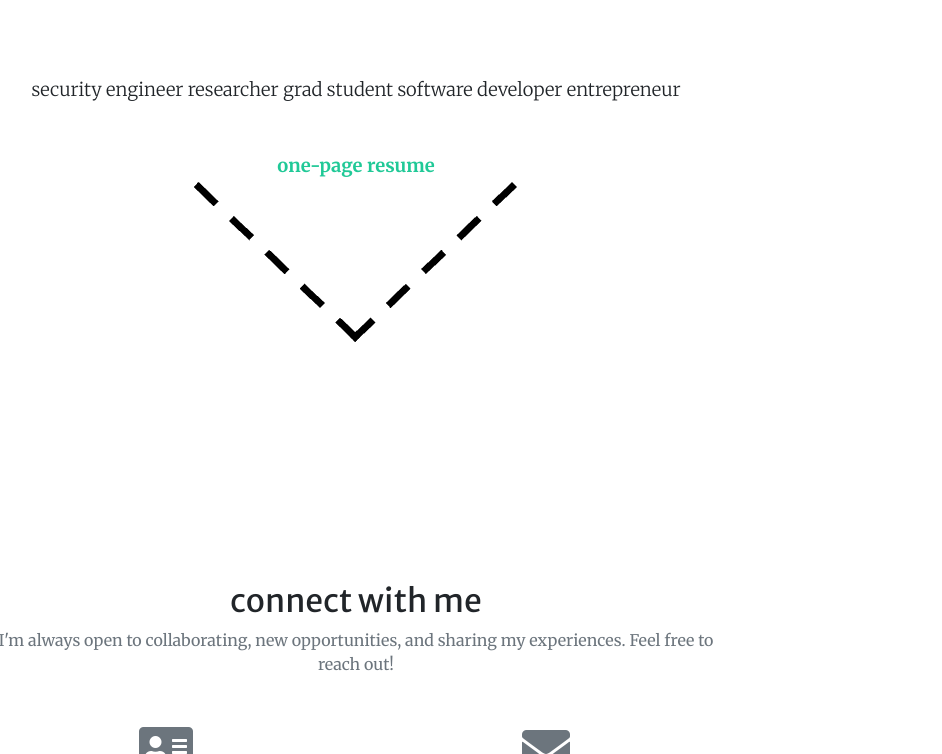
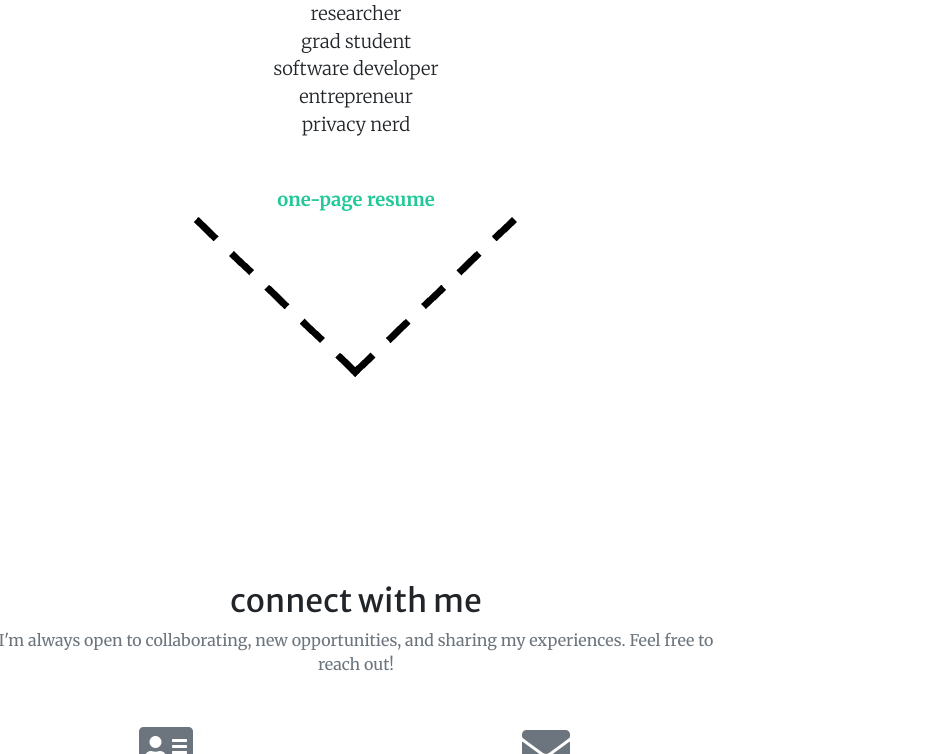
Before and after one commit to cjmoncaliano/cjmoncaliano.github.io, a website with bundled scripts: page index.html in a window 1280 px wide. Shown: the part 346-1100 px from the top of the page, without its empty margins (284-1226 px from the left). Built offline with nearby package versions, Linux system fonts and the light colour scheme.

Commit message:
line adjustments

```diff
--- a/index.html
+++ b/index.html
@@ -56,9 +56,9 @@
           <h1 class="font-weight-bold">Hi, I'm Claudia</h1>
         </div>
         <div class="col-lg-8">
-          <p class="font-weight-light mb-5"> security engineer    researcher    grad student    software developer    entrepreneur
+          <p class="font-weight-light mb-5"> security engineer <br> researcher <br> grad student <br> software developer <br> entrepreneur <br> privacy nerd
 
-              <!--M.S. Security Informatics <br> B.S. Computer Science, Entrepreneurship & Management <br> <br> Information Security Institute & Whiting School of Engineering<br> Johns Hopkins University <br>-->
+              <!-- hey! thanks for checking out the source! -->
 
           <p class="font-weight-bold"><a href="MoncalianoClaudiaResume.pdf">one-page resume</a><br> <img class="img-fluid" src="img/arrow3.png" alt="arrow pointing down"></p>
         </div>
```
